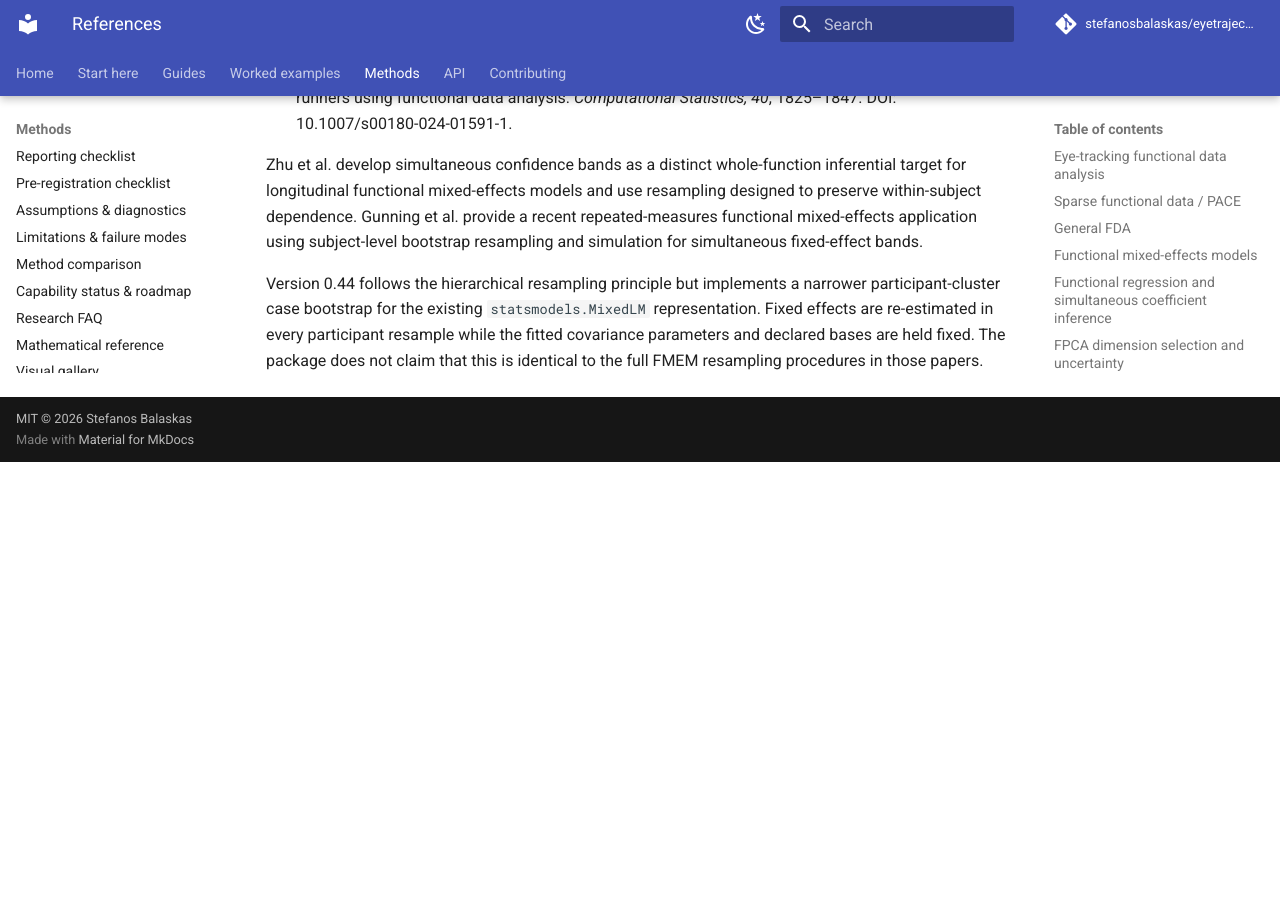
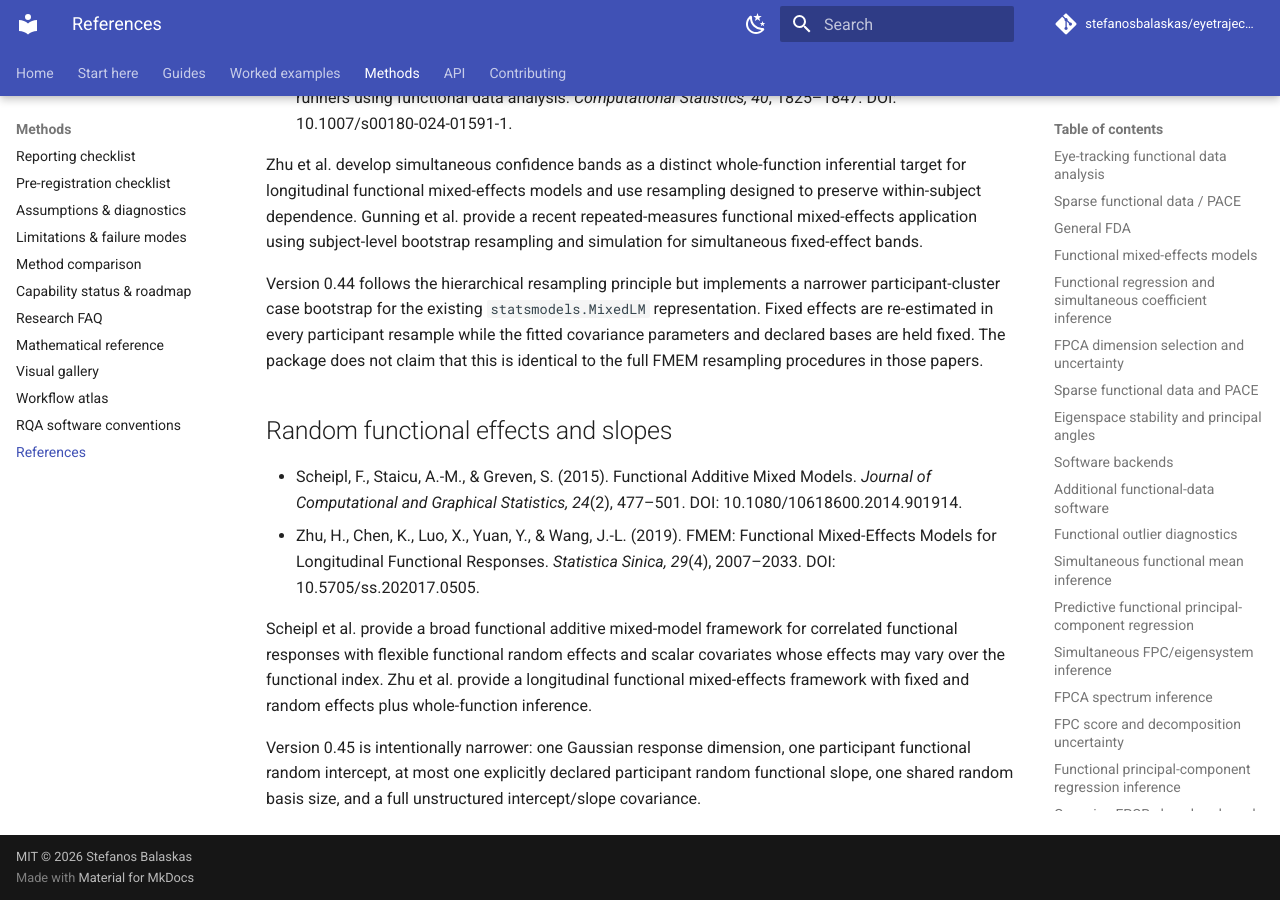
Before and after one commit to stefanosbalaskas/eyetrajectoriespy, an MkDocs documentation site: the page built from docs/methods/references.md, in a window 1280 px wide and 900 px high, scrolled down 16457 px. Built offline with MkDocs 1.6.1 and Material for MkDocs 9.7.7, drawn with Linux system fonts in a browser that asks for light colours; comment, search, counter and statistics services are not loaded; before the commit the page ends 16919 px from its top, so only the background shows below that.

Commit message:
Add random functional slope methodological references

```diff
--- a/docs/methods/references.md
+++ b/docs/methods/references.md
@@ -386,3 +386,24 @@ narrower participant-cluster case bootstrap for the existing
 participant resample while the fitted covariance parameters and declared bases
 are held fixed. The package does not claim that this is identical to the full
 FMEM resampling procedures in those papers.
+
+## Random functional effects and slopes
+
+- Scheipl, F., Staicu, A.-M., & Greven, S. (2015). Functional Additive Mixed
+  Models. *Journal of Computational and Graphical Statistics, 24*(2), 477–501.
+  DOI: 10.1080/10618600.2014.901914.
+- Zhu, H., Chen, K., Luo, X., Yuan, Y., & Wang, J.-L. (2019). FMEM:
+  Functional Mixed-Effects Models for Longitudinal Functional Responses.
+  *Statistica Sinica, 29*(4), 2007–2033.
+  DOI: 10.5705/ss.202017.0505.
+
+Scheipl et al. provide a broad functional additive mixed-model framework for
+correlated functional responses with flexible functional random effects and
+scalar covariates whose effects may vary over the functional index. Zhu et al.
+provide a longitudinal functional mixed-effects framework with fixed and random
+effects plus whole-function inference.
+
+Version 0.45 is intentionally narrower: one Gaussian response dimension, one
+participant functional random intercept, at most one explicitly declared
+participant random functional slope, one shared random basis size, and a full
+unstructured intercept/slope covariance.
```
